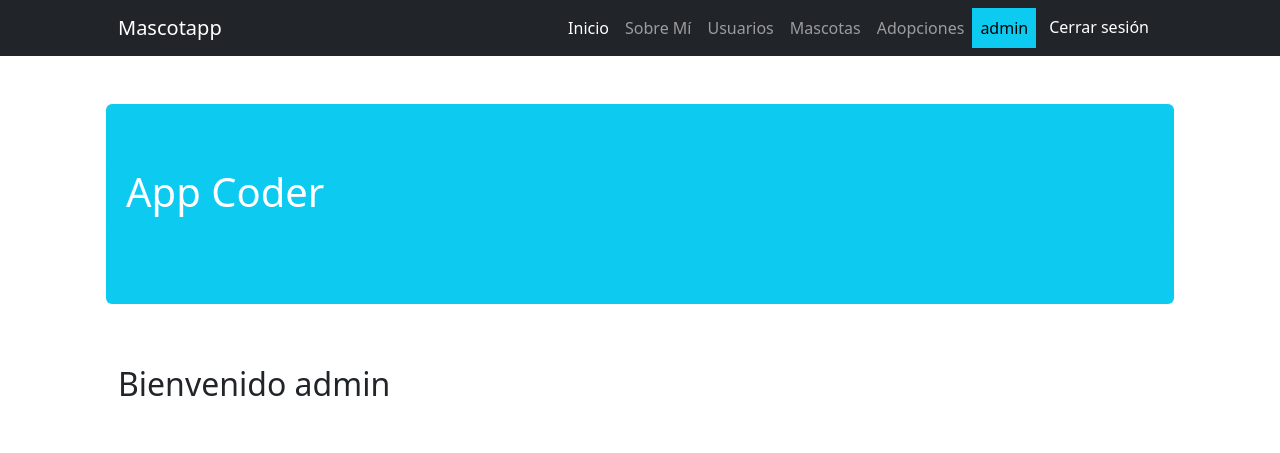
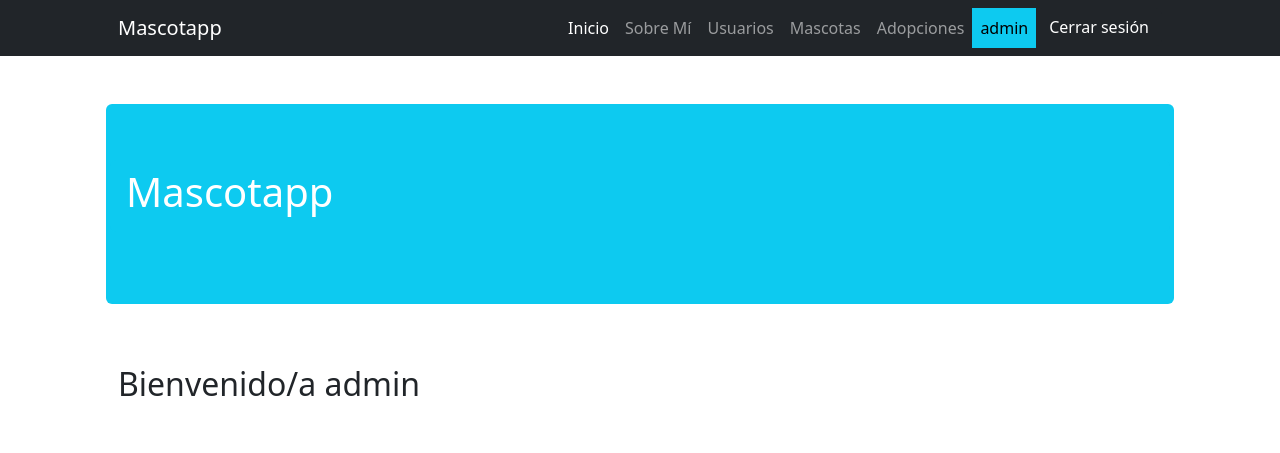
Before and after one commit to MarianAlvarezFlores/Mascotapp---MAF, a Django app: page / in a window 1280 px wide. Shown: the top 453 px of the page. Run offline with Django 5.2, Linux system fonts and the light colour scheme; a user stored in the database is signed in; some libraries are stand-ins or nearby versions.

Commit message:
fix: cambios en index

```diff
--- a/project/core/templates/core/index.html
+++ b/project/core/templates/core/index.html
@@ -1,13 +1,13 @@
 {% extends 'core/base.html' %}
 {% load static %}
 {% block titulo %}
-    {% include 'core/components/titulo1.html' with titulo="App Coder" %}
+    {% include 'core/components/titulo1.html' with titulo="Mascotapp" %}
 {% endblock titulo %}
 {% block contenido %}
 
     {% if user.is_authenticated %}
         {{ mensaje }}
-        <p class="fs-2">Bienvenido {{ user.username }}</p>
+        <p class="fs-2">Bienvenido/a {{ user.username }}</p>
     {% endif %}
     <!-- Heading Row-->
     <div class="row gx-4 gx-lg-5 align-items-center my-5">
@@ -19,7 +19,7 @@
         <div class="col-lg-5">
             <h1 class="font-weight-light">La Caja de la Pandora</h1>
             <p>
-                La Caja de Pandora: Desbloquea tu creatividad con nuestra plataforma web. Encuentra inspiración, comparte ideas y colabora en proyectos. ¡Libera todo tu potencial creativo en un solo lugar!
+                ¿Estpas con ganas de adoptar una mascota? Sabemos que puede ser un proceso largo y difícil, estuvimos ahí. Por eso creamos Mascotapp para ayudarte a encontrar a tu compañerito/a de una forma sencilla, sin trabas y con mucha responsabilidad.
             </p>
             <a class="btn btn-primary"
                href="https://wa.me/542619999999"
```
